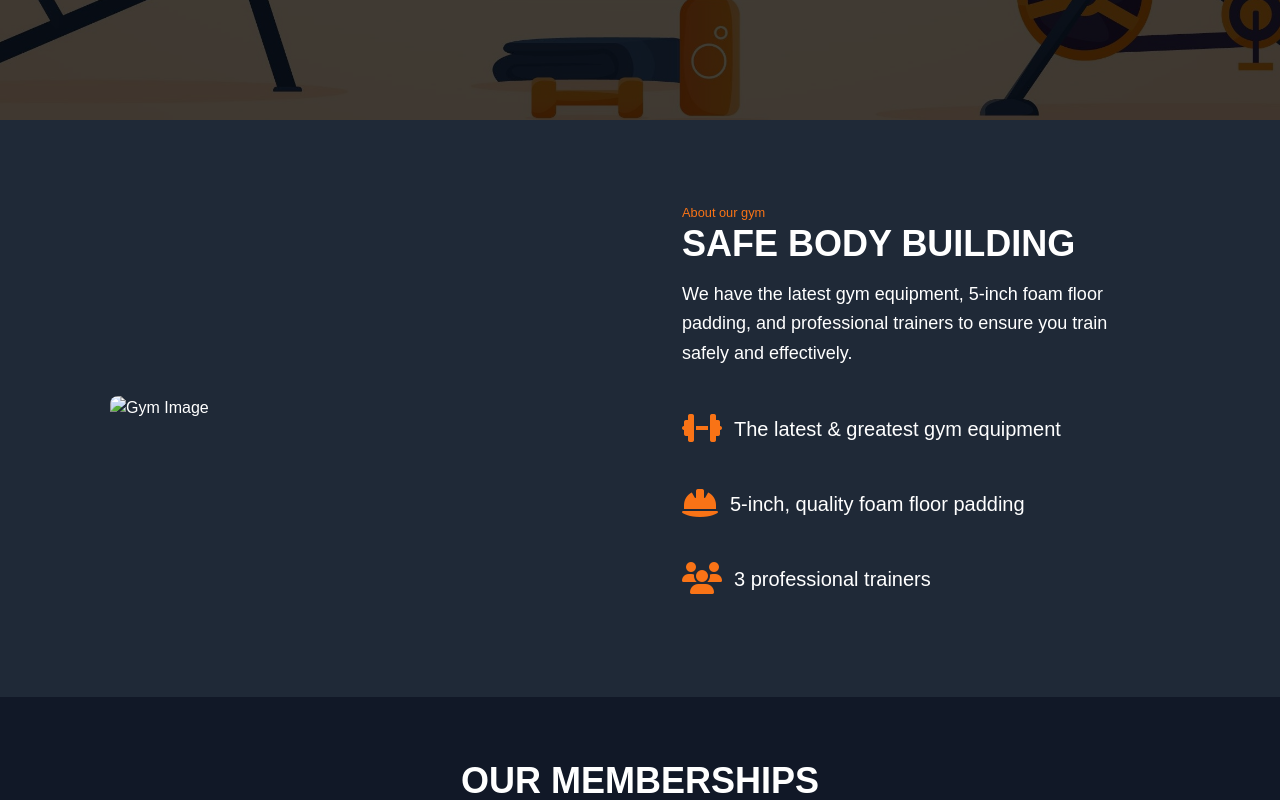
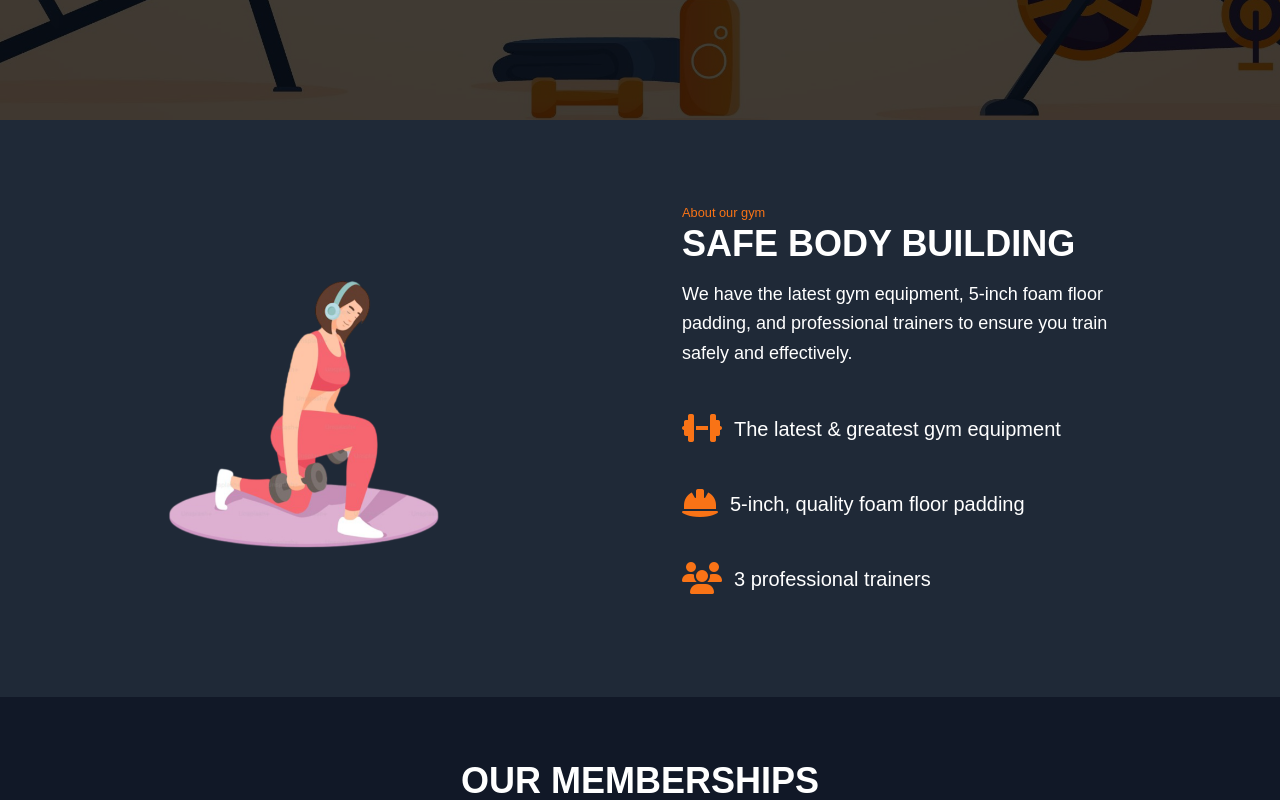
Before and after one commit to vinayak2512/gymsite, a plain HTML site: page index.html in a window 1280 px wide. Shown: the part 640-1440 px from the top of the page. Drawn offline with nearby package versions, Linux system fonts and the light colour scheme.

Commit message:
Update index.html

```diff
--- a/index.html
+++ b/index.html
@@ -85,7 +85,7 @@
     <div class="container mx-auto px-4">
       <div class="items-center flex flex-wrap">
         <div class="w-full md:w-4/12 ml-auto mr-auto px-4" data-aos="fade-right">
-          <img alt="Gym Image" class="max-w-full rounded-lg" src="assets/play.png" />
+          <img alt="Gym Image" class="max-w-full rounded-lg" src="play.png" />
         </div>
         <div class="w-full md:w-5/12 ml-auto mr-auto px-4" data-aos="fade-left">
           <div class="md:pr-12">
```
